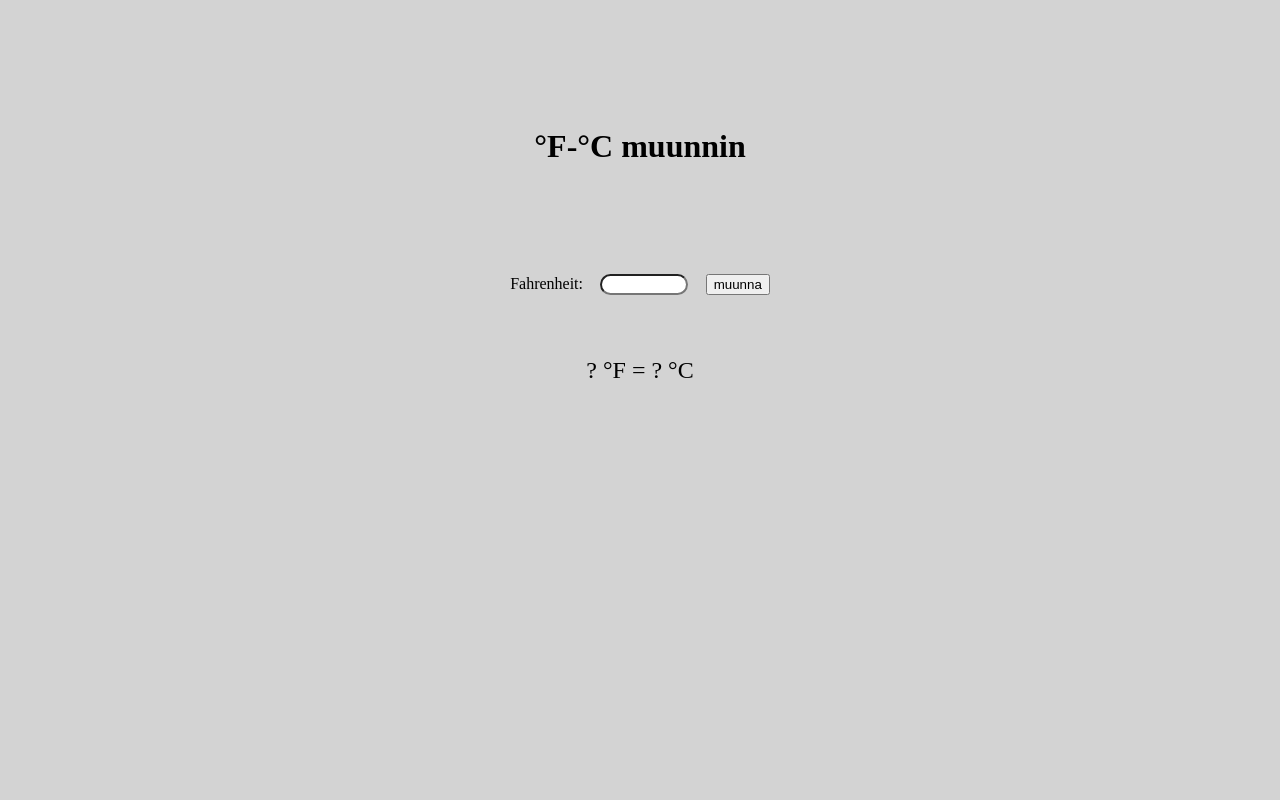
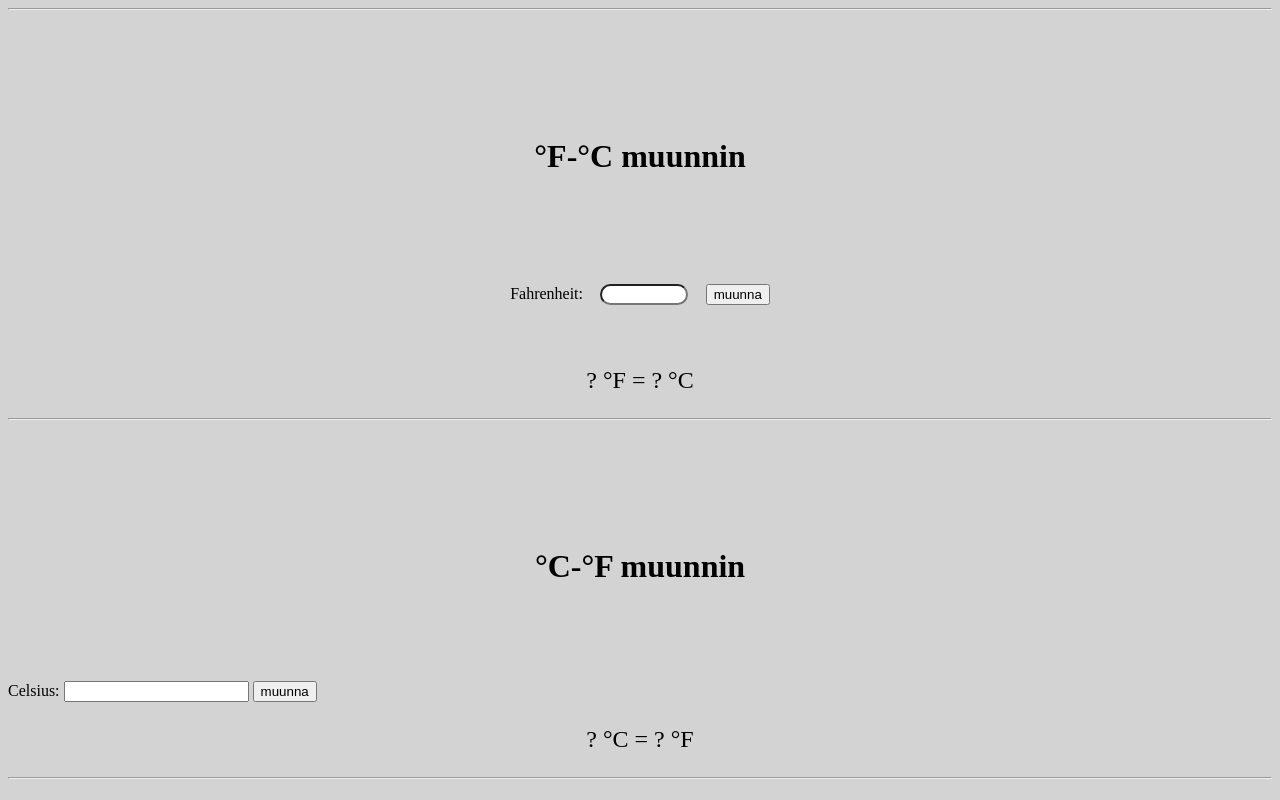
Before and after one commit to Tcode21/HarkkaTo, a plain HTML site: page index.html in a window 1280 px wide. Drawn offline with Linux system fonts and the light colour scheme.

Commit message:
Torstai indexi.html

```diff
--- a/index.html
+++ b/index.html
@@ -1,23 +1,53 @@
 <!DOCTYPE html>
-<html>
+<html lang="fi">
   <head>
     <meta charset="utf-8">
     <meta name="viewport" content="width=device-width, initial-scale=1.0">
     <title>°F-°C-muunnin</title>
     <link href="tyyli.css" rel="StyleSheet">
-    <script type="text/javascript" src="index.js" defer></script>
-
+    <script src="index.js" defer></script>
+    <script src="js2.js" defer></script>
   </head>
   <body>
+    <hr>
     <h1>°F-°C muunnin</h1>
     <form id="lab">
       <label>Fahrenheit: </label>
       <input id="in1" type="number">
       <button type="button">muunna</button>
+
     </form>
     <p>
         <span id="fahrenheit">?</span> °F = <span id="celsius">?</span> °C
     </p>
+    <hr>
+    <h1>°C-°F muunnin</h1>
+    <form id="lab2">
+      <label>Celsius: </label>
+      <input id="in2" type="number">
+      <button id="button2" type="button">muunna</button>
+
+    </form>
+    <p>
+        <span id="fahrenheit2">?</span> °C = <span id="celsius2">?</span> °F
+    </p>
+    <hr>
+
+
+
+
+
+
+
+
+
+
+
+
+
+
+
+
 
   </body>
 
```
